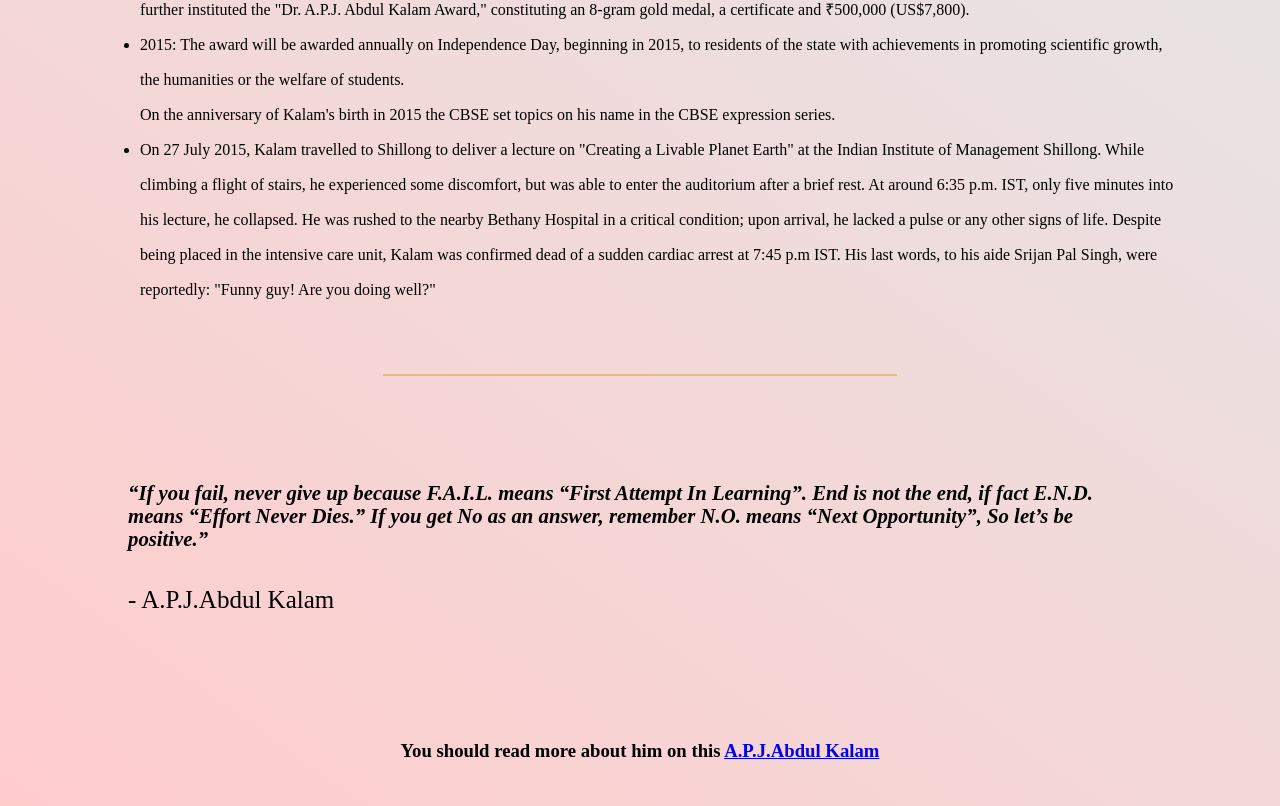
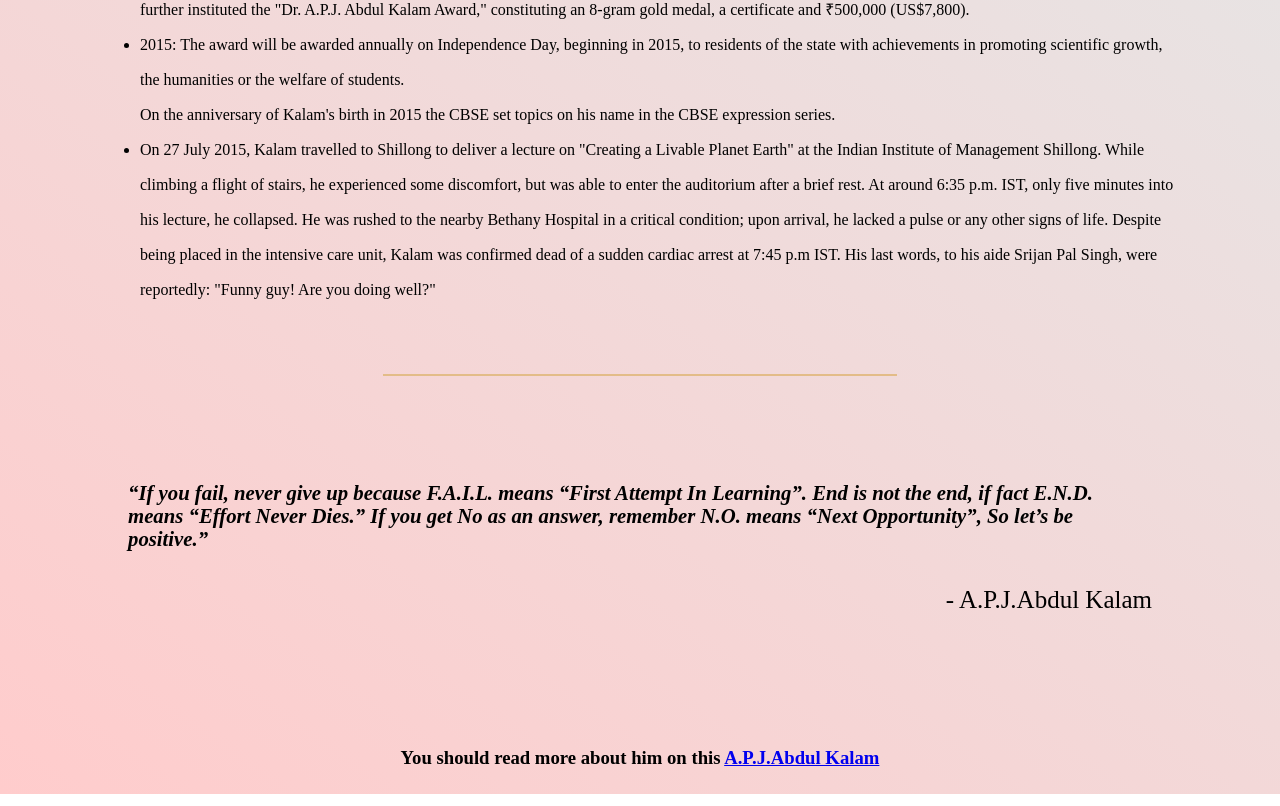
Before and after one commit to tsctarun/APJAbdulKalam, a plain HTML site: page index.html in a window 1280 px wide. Shown: the part 2066-2872 px from the top of the page. Drawn offline with Linux system fonts and the light colour scheme.

Commit message:
Update index.html

```diff
--- a/index.html
+++ b/index.html
@@ -90,11 +90,13 @@
             <hr color="#e3bc88" width="40%">
             <section id="quotes">
                 <h5><em>“If you fail, never give up because F.A.I.L. means “First Attempt In Learning”. End is not the end, if fact E.N.D. means “Effort Never Dies.” If you get No as an answer, remember N.O. means “Next Opportunity”, So let’s be positive.”</em></h5>
-                        <p>- A.P.J.Abdul Kalam</p>
+                        <p style="text-align:right;">- A.P.J.Abdul Kalam</p>
              </section>
                         <br>
+                        </div>
+                        <footer id="foot">
                 <h3>You should read more about him on this <a href="https://en.wikipedia.org/wiki/A._P._J._Abdul_Kalam" target="_blank">A.P.J.Abdul Kalam</a></h3>
-            </div>
+            </footer>
         </main>
     </body>
     </html>
```
